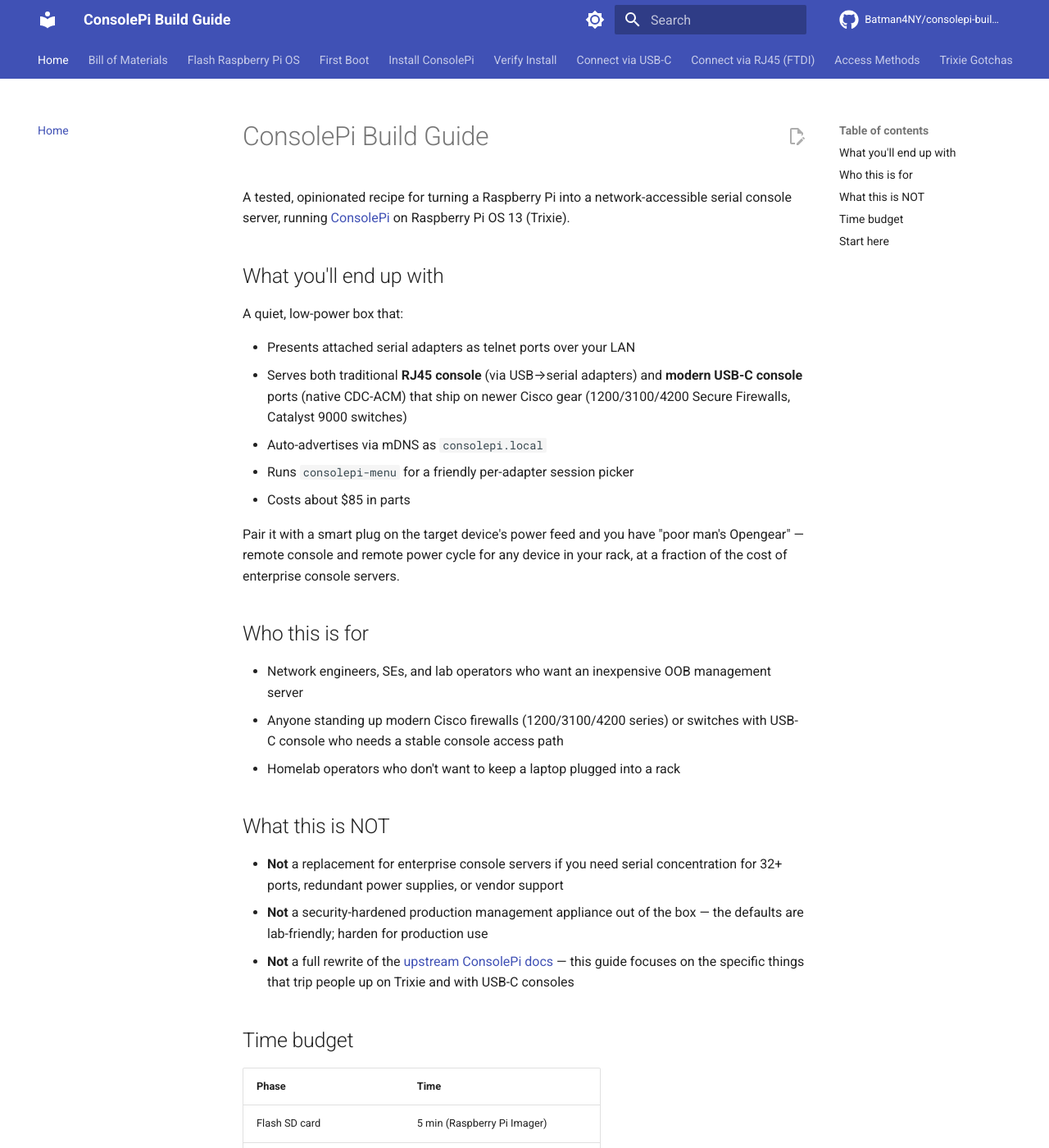
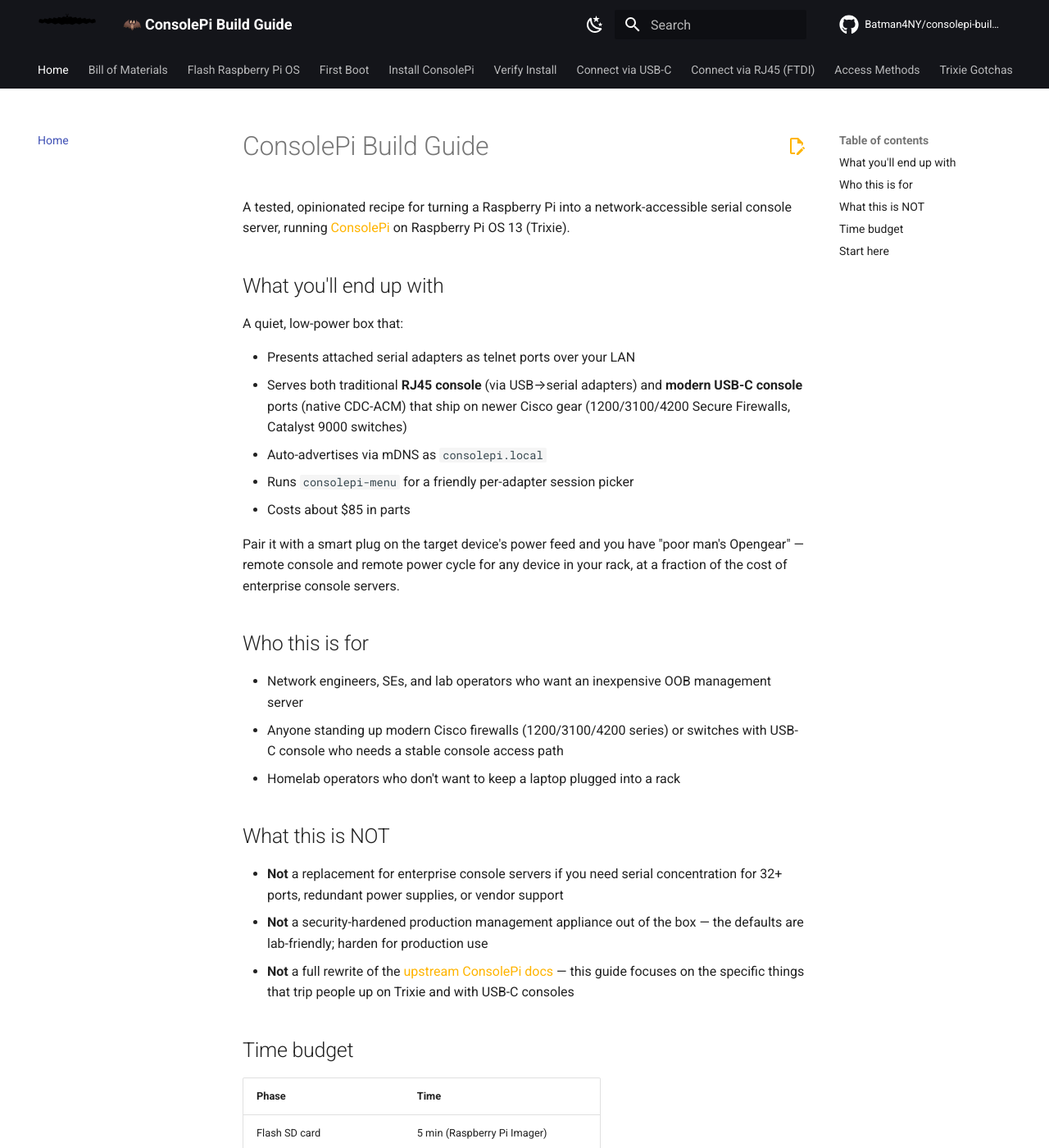
Before and after one commit to Batman4NY/consolepi-build-guide, an MkDocs documentation site: the page built from docs/index.md, in a window 1280 px wide and 1400 px high. Shown: the whole window at 82% size. Built offline with MkDocs 1.6.1 and Material for MkDocs 9.7.7, drawn with Linux system fonts in a browser that asks for light colours; comment, search, counter and statistics services are not loaded; some of the changed text lies outside the part shown.

Commit message:
add bat-themed branding: logo, favicon, dark palette
- docs/assets/logo.svg: stylized bat silhouette (original design, not DC IP)
- docs/assets/favicon.svg: bat + amber ring on black
- mkdocs.yml: black primary, amber accent, dark-mode default, 🦇 in title
- docs/assets/custom.css: bat-signal amber links, dark header, warmer text

```diff
--- /dev/null
+++ b/docs/assets/custom.css
@@ -0,0 +1,34 @@
+/* Batman-inspired accent tweaks over mkdocs-material's black + amber palette */
+
+/* Header logo: bat should render at readable size */
+.md-header__button.md-logo img,
+.md-header__button.md-logo svg {
+    height: 1.8rem;
+    width: auto;
+}
+
+/* Amber accent on links + admonition titles for that Bat-signal glow */
+[data-md-color-primary="black"] .md-typeset a {
+    color: #ffb400;
+}
+
+[data-md-color-primary="black"] .md-typeset a:hover {
+    color: #ffcd42;
+}
+
+/* Slightly warmer body text in dark mode for readability */
+[data-md-color-scheme="slate"] .md-typeset {
+    color: rgba(255, 255, 255, 0.90);
+}
+
+/* Header stays black even when scrolling */
+.md-header {
+    background-color: #0b0d10;
+}
+
+/* Footer subtle amber underline */
+.md-footer-copyright {
+    border-top: 2px solid #ffb400;
+    padding-top: 0.5rem;
+    margin-top: 0.5rem;
+}
--- a/mkdocs.yml
+++ b/mkdocs.yml
@@ -1,12 +1,16 @@
-site_name: ConsolePi Build Guide
+site_name: 🦇 ConsolePi Build Guide
 site_description: A tested recipe for building a Raspberry Pi console server on Raspberry Pi OS 13 (Trixie), with support for both traditional RJ45 and modern USB-C Cisco console ports.
 site_url: https://batman4ny.github.io/consolepi-build-guide/
+site_author: Billy Garcia
+copyright: "© 2026 Billy Garcia (Batman4NY) — Apache-2.0"
 repo_url: https://github.com/Batman4NY/consolepi-build-guide
 repo_name: Batman4NY/consolepi-build-guide
 edit_uri: edit/main/docs/
 
 theme:
   name: material
+  logo: assets/logo.svg
+  favicon: assets/favicon.svg
   features:
     - navigation.instant
     - navigation.tabs
@@ -20,22 +24,27 @@ theme:
     - content.code.annotate
     - content.action.edit
   palette:
+    # Dark mode by default (Batman would approve)
+    - media: "(prefers-color-scheme: dark)"
+      scheme: slate
+      primary: black
+      accent: amber
+      toggle:
+        icon: material/weather-sunny
+        name: Switch to light mode
     - media: "(prefers-color-scheme: light)"
       scheme: default
-      primary: indigo
-      accent: indigo
+      primary: black
+      accent: amber
       toggle:
-        icon: material/brightness-7
+        icon: material/weather-night
         name: Switch to dark mode
-    - media: "(prefers-color-scheme: dark)"
-      scheme: slate
-      primary: indigo
-      accent: indigo
-      toggle:
-        icon: material/brightness-4
-        name: Switch to light mode
   icon:
     repo: fontawesome/brands/github
+    logo: null
+
+extra_css:
+  - assets/custom.css
 
 markdown_extensions:
   - admonition
@@ -68,3 +77,9 @@ nav:
   - Access Methods: access-methods.md
   - Trixie Gotchas: trixie-gotchas.md
   - Troubleshooting: troubleshooting.md
+
+extra:
+  social:
+    - icon: fontawesome/brands/github
+      link: https://github.com/Batman4NY
+      name: Batman4NY on GitHub
```
Also changed, not shown: docs/assets/favicon.svg (added), docs/assets/logo.svg (added).
